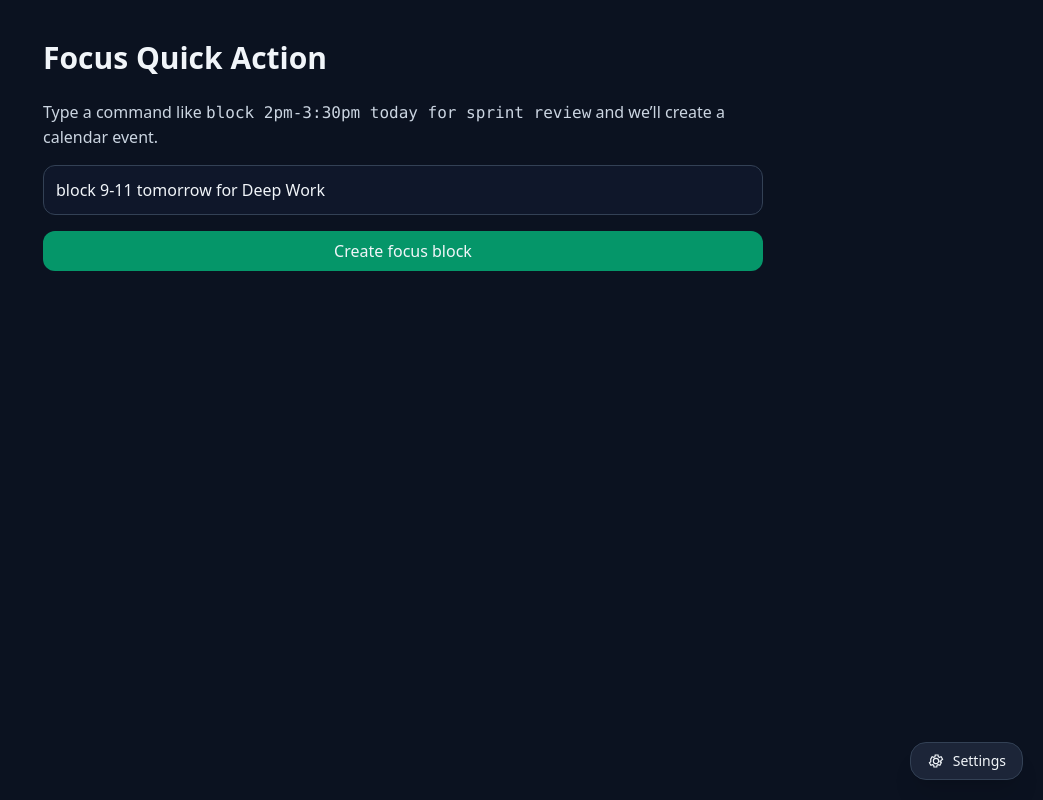
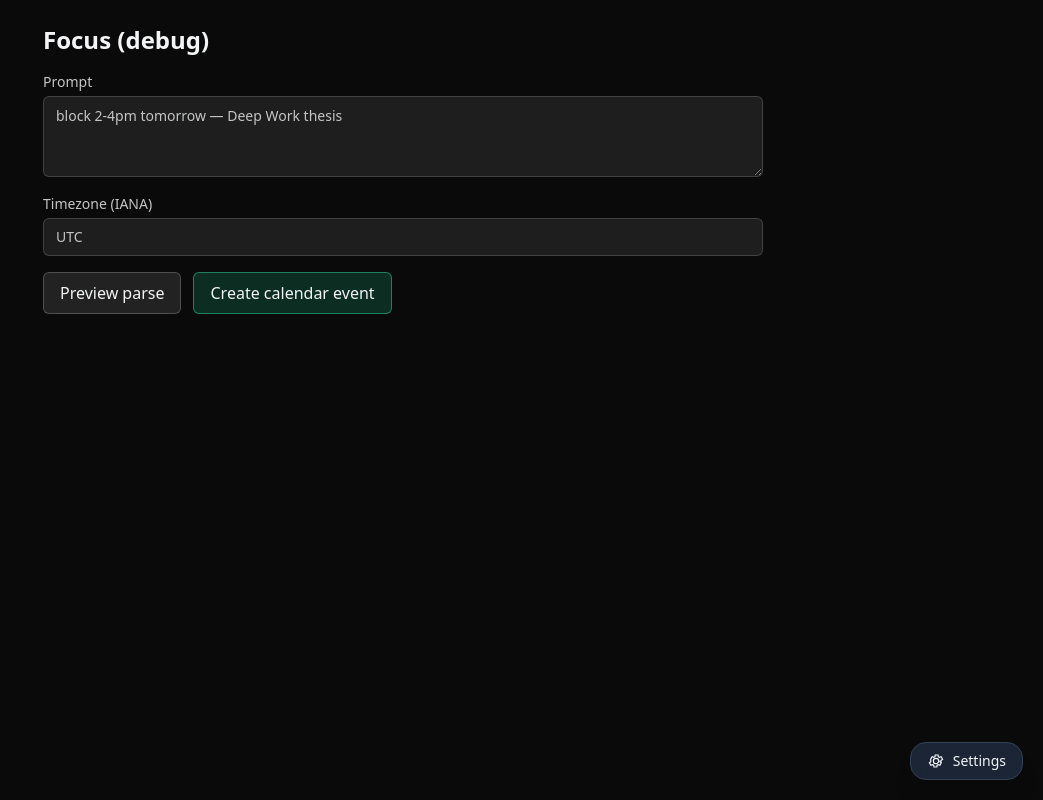
Before and after one commit to madevthevanthiran-maker/amplyai-chatbot, a Next.js app: page /focus in a window 1280 px wide. Shown: the whole page, without its empty margins (237-1280 px from the left). Built offline with nearby package versions, Linux system fonts and the light colour scheme.

Commit message:
Update focus.jsx

```diff
--- a/pages/focus.jsx
+++ b/pages/focus.jsx
@@ -1,77 +1,92 @@
 // /pages/focus.jsx
 import { useState } from "react";
-import { parseFocusText } from "@/utils/parseFocus";
+import parseFocus from "@/utils/parseFocus";
 
-async function createCalendarEvent(evt) {
-  const res = await fetch("/api/google/calendar/create", {
-    method: "POST",
-    headers: { "Content-Type": "application/json" },
-    body: JSON.stringify({
-      title: evt.title,
-      description: "Created via Focus Quick Action",
-      start: evt.startISO,
-      end: evt.endISO,
-      timezone: evt.timezone,
-      location: "Focus",
-    }),
-  });
-  if (res.status === 401) {
-    const { authUrl } = await res.json();
-    window.location.href = authUrl;
-    return null;
+export default function FocusPlayground() {
+  const [text, setText] = useState("block 2-4pm tomorrow — Deep Work thesis");
+  const [tz, setTz] = useState(
+    Intl.DateTimeFormat().resolvedOptions().timeZone || "UTC"
+  );
+  const [preview, setPreview] = useState(null);
+  const [error, setError] = useState("");
+
+  function onPreview() {
+    try {
+      const p = parseFocus(text, { timezone: tz });
+      setPreview(p);
+      setError("");
+    } catch (e) {
+      setPreview(null);
+      setError(String(e.message || e));
+    }
   }
-  if (!res.ok) {
-    const j = await res.json().catch(() => ({}));
-    throw new Error(j.error || "Failed to create event");
-  }
-  return res.json();
-}
 
-export default function FocusPage() {
-  const [input, setInput] = useState("block 9-11 tomorrow for Deep Work");
-  const [status, setStatus] = useState("");
-
-  async function handleCreate(e) {
-    e.preventDefault();
-    setStatus("");
-    const parsed = parseFocusText(input);
-    if (!parsed.ok) {
-      setStatus("✖ " + parsed.error);
-      return;
-    }
+  async function onCreate() {
+    setError("");
+    setPreview(null);
     try {
-      const out = await createCalendarEvent(parsed.data);
-      if (!out) return; // got redirected to connect
-      setStatus("✔ Event created — opening in Calendar…");
-      if (out.htmlLink) window.open(out.htmlLink, "_blank", "noopener,noreferrer");
-    } catch (err) {
-      setStatus("✖ " + err.message);
+      const r = await fetch("/api/google/calendar/parse-create", {
+        method: "POST",
+        headers: { "Content-Type": "application/json" },
+        body: JSON.stringify({ text, timezone: tz }),
+      });
+      const j = await r.json();
+      if (!j.ok) throw new Error(j.message || "Create failed");
+      setPreview(j.parsed);
+      window.open(j.created.htmlLink, "_blank");
+    } catch (e) {
+      setError(String(e.message || e));
     }
   }
 
   return (
-    <div className="min-h-screen bg-[#0b1220] text-slate-100">
-      <div className="max-w-3xl mx-auto px-6 py-10">
-        <h1 className="text-3xl font-semibold mb-6">Focus Quick Action</h1>
-        <p className="text-slate-300 mb-4">
-          Type a command like <code>block 2pm-3:30pm today for sprint review</code> and we’ll create a calendar event.
-        </p>
-        <form onSubmit={handleCreate} className="grid gap-4">
-          <input
-            value={input}
-            onChange={(e) => setInput(e.target.value)}
-            className="bg-[#0f172a] border border-slate-700 rounded-xl px-3 py-3 outline-none focus:border-blue-500"
-            placeholder='block 9-11 tomorrow for Deep Work'
-          />
-          <button
-            type="submit"
-            className="inline-flex items-center justify-center rounded-xl px-4 py-2 bg-emerald-600 hover:bg-emerald-500 transition"
-          >
-            Create focus block
-          </button>
-          {status && <p className="text-slate-300">{status}</p>}
-        </form>
+    <div className="max-w-3xl mx-auto p-6">
+      <h1 className="text-2xl font-semibold mb-4">Focus (debug)</h1>
+
+      <label className="block mb-3 text-sm opacity-80">
+        Prompt
+        <textarea
+          className="mt-1 w-full rounded-md bg-white/10 border border-white/20 px-3 py-2"
+          rows={3}
+          value={text}
+          onChange={(e) => setText(e.target.value)}
+        />
+      </label>
+
+      <label className="block mb-4 text-sm opacity-80">
+        Timezone (IANA)
+        <input
+          className="mt-1 w-full rounded-md bg-white/10 border border-white/20 px-3 py-2"
+          value={tz}
+          onChange={(e) => setTz(e.target.value)}
+        />
+      </label>
+
+      <div className="flex gap-3">
+        <button
+          onClick={onPreview}
+          className="px-4 py-2 rounded-md border border-white/20 bg-white/10 hover:bg-white/15"
+        >
+          Preview parse
+        </button>
+        <button
+          onClick={onCreate}
+          className="px-4 py-2 rounded-md border border-emerald-400/50 bg-emerald-500/20 hover:bg-emerald-500/30"
+        >
+          Create calendar event
+        </button>
       </div>
+
+      {!!error && (
+        <div className="mt-4 text-rose-300">
+          ⚠︎ {error}
+        </div>
+      )}
+      {!!preview && (
+        <pre className="mt-4 text-sm bg-white/5 border border-white/10 rounded p-3 overflow-auto">
+{JSON.stringify(preview, null, 2)}
+        </pre>
+      )}
     </div>
   );
 }
```
